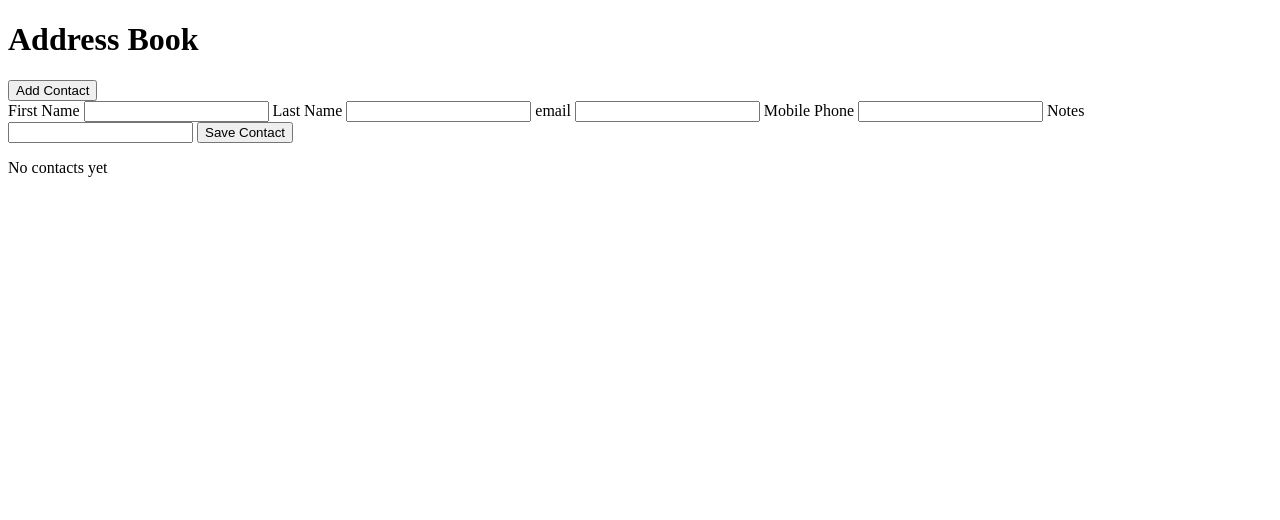
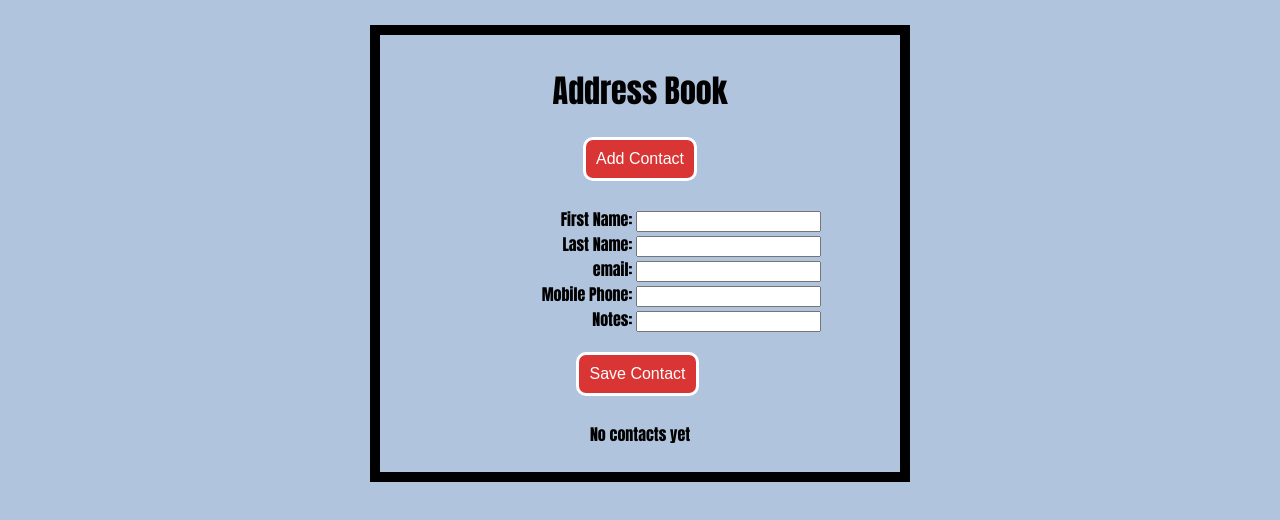
Before and after one commit to SevaDer14/address_book, a website: page src/index.html in a window 1280 px wide. Both pictures are taken after a click on the button "Add Contact". Drawn offline with Linux system fonts and the light colour scheme.

Commit message:
adds styling, fixes test

```diff
--- a/src/assets/css/style.css
+++ b/src/assets/css/style.css
@@ -0,0 +1,84 @@
+body {
+    font-family: Impact, Haettenschweiler, 'Arial Narrow Bold', sans-serif;
+    background-color: lightsteelblue;
+    margin: auto;
+    margin-top: 25px;
+    width: 500px;
+    border: 10px solid black;
+    padding: 10px;
+    text-align: center;
+}
+
+form {
+    text-align: center;
+}
+
+form div {
+    text-align: right;
+    margin-bottom: 20px;
+    margin-right: 15%;
+}
+
+form button {
+    margin-right: 45px;
+}
+
+input [type="text"] {
+    width: 100%;
+    padding: 12px 1px;
+    margin: 10px 0;
+    display: inline-block;
+    border: 5px solid black;
+    border-radius: 6px;
+    box-sizing: border-box;
+}
+
+input [type="email"] {
+    width: 100%;
+    padding: 12px 1px;
+    margin: 10px 0;
+    display: inline-block;
+    border: 5px solid black;
+    border-radius: 6px;
+    box-sizing: border-box;
+}
+
+textarea [type="text"] {
+    width: 100%;
+    padding: 12px 1px;
+    margin: 10px 0;
+    display: inline-block;
+    border: 5px solid black;
+    border-radius: 8px;
+    box-sizing: border-box;
+}
+
+button {
+    margin-bottom: 10px;
+    background-color: rgb(218, 53, 53);
+    border: solid;
+    color: white;
+    padding: 10px 10px;
+    text-align: center;
+    text-decoration: none;
+    display: inline-block;
+    font-size: 16px;
+    border-radius: 10px;
+}
+
+input [type="submit"] {
+    margin-bottom: 10px;
+    background-color: rgb(218, 53, 53);
+    border: solid;
+    color: white;
+    padding: 10px;
+    text-align: center;
+    text-decoration: none;
+    display: inline-block;
+    font-size: 16px;
+    border-radius: 10px;
+}
+
+ul {
+    list-style: none;
+}
--- a/src/index.html
+++ b/src/index.html
@@ -5,23 +5,28 @@
     <meta http-equiv="X-UA-Compatible" content="IE=edge">
     <meta name="viewport" content="width=device-width, initial-scale=1.0">
     <title>Address Book</title>
+    <link rel="stylesheet" href="assets/css/style.css"
 </head>
 <body>
     <h1>Address Book</h1>
     <button id="addContact" name="addContact">Add Contact</button>
 
     <form id="newContactForm">
-        <label for="firstName">First Name</label>
-        <input id="firstName" name="firstName" type="test">
-        <label for="lastName">Last Name</label>
-        <input id="lastName" name="lastName" type="test">
-        <label for="email">email</label>
-        <input id="email" name="email" type="test">
-        <label for="mobilePhone">Mobile Phone</label>
-        <input id="mobilePhone" name="mobilePhone" type="test">
-        <label for="notes">Notes</label>
-        <input id="notes" name="notes" type="test">
-        <button id="submit" name="submit">Save Contact</button>
+        <ul>
+            <div>
+                <li><label for="firstName">First Name:</label>
+                <input id="firstName" name="firstName" type="test"></li>
+                <li><label for="lastName">Last Name:</label>
+                <input id="lastName" name="lastName" type="test"></li>
+                <li></li><label for="email">email:</label>
+                <input id="email" name="email" type="test"></li>
+                <li><label for="mobilePhone">Mobile Phone:</label>
+                <input id="mobilePhone" name="mobilePhone" type="test"></li>
+                <li><label for="notes">Notes:</label>
+                <input id="notes" name="notes" type="test"></li>
+            </div>
+            <li><button id="submit" name="submit">Save Contact</button></li>
+        </ul>
     </form>
     <div id="contactList"></div>
 
```
Also changed, not shown: cypress/integration/userCanCreateContact.feature.js (+1 -0 lines).
